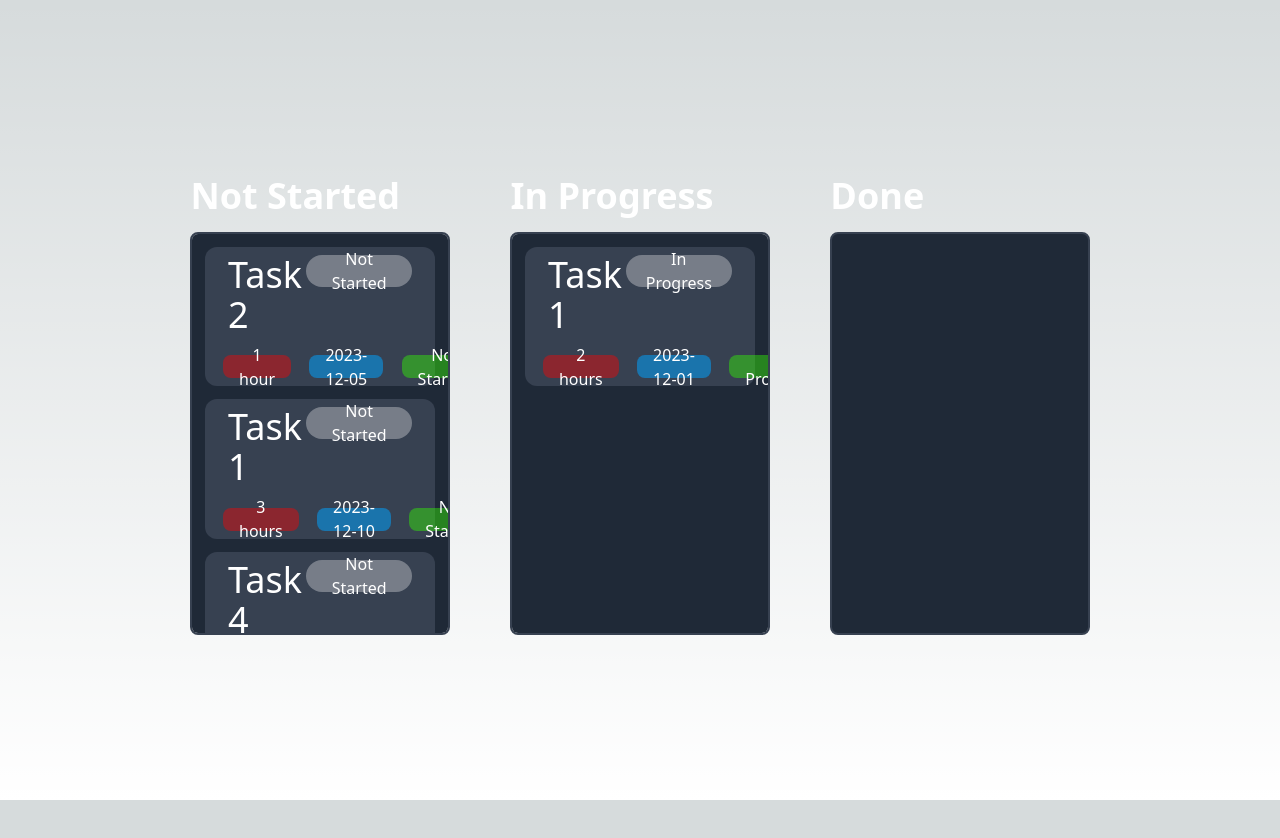
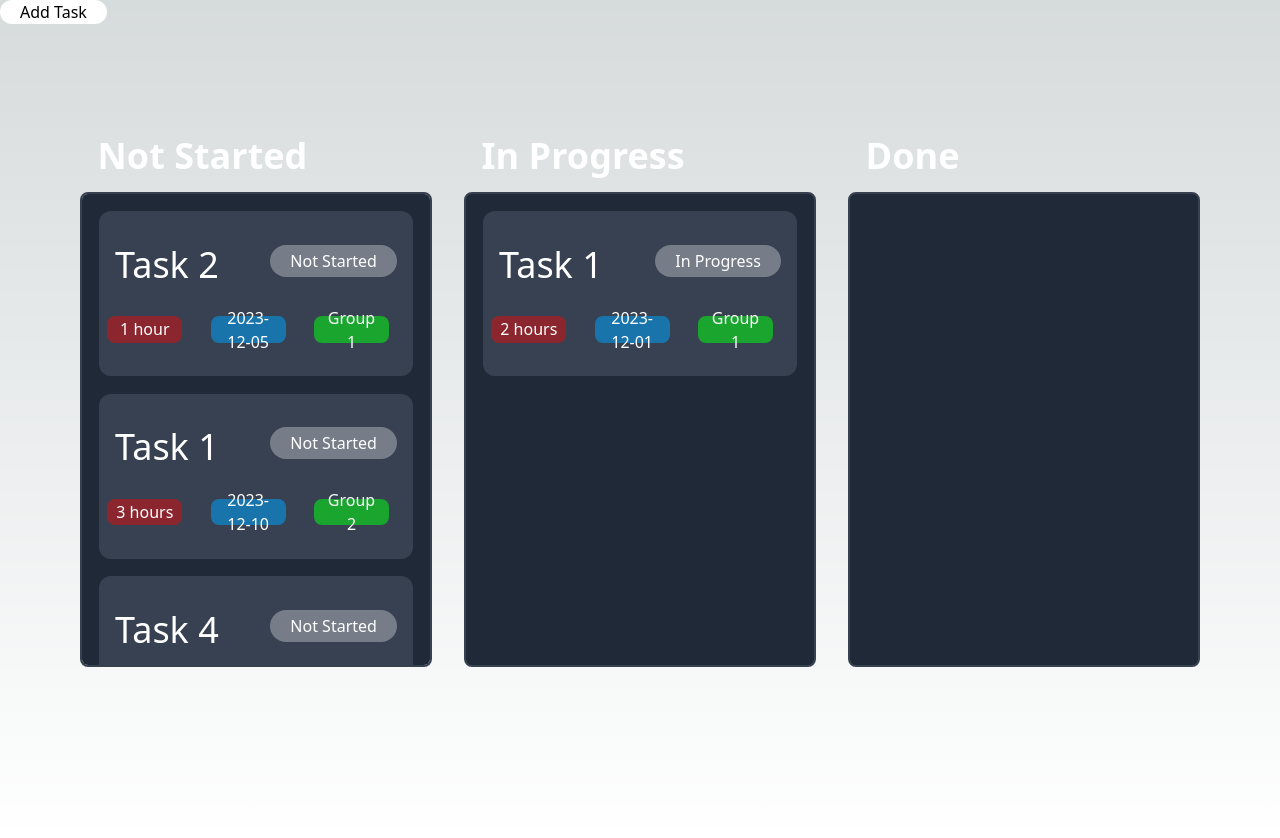
Before and after one commit to mithunb9/TakeTen, a Next.js app in the folder client/: page /screens/kanbanBoard in a window 1280 px wide. Before the commit the page ends 800 px from the top, so only its background shows below. Built offline with nearby package versions, Linux system fonts and the light colour scheme.

Commit message:
add create task, grouping attribute

```diff
--- a/client/components/ColumnComponents.tsx
+++ b/client/components/ColumnComponents.tsx
@@ -2,11 +2,13 @@ import React from 'react';
 import {FaDotCircle} from 'react-icons/fa';
 
 interface Task {
-  id: number; // Unique identifier for each task
-  name: string;
-  timeToComplete: string;
-  taskClass: string;
-  dueDate: string;
+id: number; // Unique identifier for each task
+name: string;
+timeToComplete: string;
+progress: string;
+dueDate: string;
+grouping: string;
+
 }
 
 interface ColumnProps {
@@ -25,19 +27,19 @@ allowDrop,
 onDragStart,
 }) => {
 return (
-    <div className="w-1/3 p-4 h-[60vh] ">
+    <div className="w-[35vw] p-4 h-[70vh] ">
     <h2 className="text-4xl font-bold mb-4 mx-[5%]">{columnTitle}</h2>
     <div
-        className="bg-gray-800 overflow-y-auto   rounded-lg border-2 border-gray-700 h-[90%] mx-[5%]"
+        className="bg-gray-800 overflow-y-auto   rounded-lg border-2 border-gray-700 h-[90%] "
         onDrop={(e) => onDrop(e, columnTitle)}
         onDragOver={(e) => allowDrop(e)}
     >
         {tasks
-        .filter((task) => task.taskClass === columnTitle)
+        .filter((task) => task.progress === columnTitle)
         .map((task) => (
             <div
             key={task.name}
-            className="bg-gray-700 p-[5%] m-[5%] h-[35%] w-[90%] rounded-xl cursor-move flex flex-col justify-center items-center"
+            className="bg-gray-700 py-[5%] m-[5%] h-[35%] w-[90%] rounded-xl cursor-move flex flex-col justify-center items-center"
             draggable
             onDragStart={(e) => onDragStart(e, task)}
             >
@@ -48,10 +50,11 @@ return (
             </div>
             <div className='flex flex-row w-[90%] h-[20%] justify-evenly item-center ml-[-5%] gap-[10%] mt-[10%]' >
 
-                <button className='rounded-lg bg-[#ff00006b]  w-fit px-4 flex flex-col justify-center  items-center'>{task.timeToComplete}</button>
-                <button className='rounded-lg bg-[#00a2ff86]  px-4 w-fit flex flex-col justify-center  items-center'>{task.dueDate}</button>
-                <button className='rounded-lg bg-[#33ff006b]  px-4 flex w-fit flex-col justify-center  items-center'>{task.taskClass}</button>
+                <button className='rounded-lg bg-[#ff00006b]  w-[40%] px-2 flex flex-col justify-center  items-center'>{task.timeToComplete}</button>
+                <button className='rounded-lg bg-[#00a2ff86]  px-2 w-[40%] flex flex-col justify-center  items-center'>{task.dueDate}</button>
+                <button className='rounded-lg bg-[#00ff1186]  px-2 w-[40%] flex flex-col justify-center  items-center'>{task.grouping}</button>
             </div>
+
             </div>
         ))}
     </div>
--- a/client/components/NavBar.tsx
+++ b/client/components/NavBar.tsx
@@ -2,7 +2,7 @@ import React from 'react';
 
 const Navbar = () => {
   return (
-    <div className='flex flex-row justify-between bg-white-500 items-center h-[10vh]'>
+    <div className='flex flex-row justify-between bg-white-500 items-center h-[5vh]'>
         <div>
             <h1 className='text-xl'></h1>
         </div>
--- a/client/pages/screens/kanbanBoard.tsx
+++ b/client/pages/screens/kanbanBoard.tsx
@@ -5,9 +5,12 @@ interface Task {
 id: number; // Unique identifier for each task
 name: string;
 timeToComplete: string;
-  taskClass: string;
+progress: string;
 dueDate: string;
+grouping: string;
+
 }
+
 
 
 const KanbanBoard: React.FC = () => {
@@ -16,36 +19,51 @@ const KanbanBoard: React.FC = () => {
       id: 1,
       name: 'Task 1',
       timeToComplete: '2 hours',
-    taskClass: 'In Progress',
+      progress: 'In Progress',
       dueDate: '2023-12-01',
+      grouping: 'Group 1',
     },
     {
       id: 2,
       name: 'Task 2',
       timeToComplete: '1 hour',
-    taskClass: 'Not Started',
+      progress: 'Not Started',
       dueDate: '2023-12-05',
+      grouping: 'Group 1',
     },
     {
       id: 3,
       name: 'Task 1',
       timeToComplete: '3 hours',
-    taskClass: 'Not Started',
+      progress: 'Not Started',
       dueDate: '2023-12-10',
+      grouping: 'Group 2',
     },
     {
       id: 4,
       name: 'Task 4',
       timeToComplete: '4 hours',
-    taskClass: 'Not Started',
+      progress: 'Not Started',
       dueDate: '2023-12-15',
+      grouping: 'Group 2',
     },
     //add more sample tasks
+  ]);
 
+  const addTask = () => {
+    // Generate a new task with a unique id and default values
+    const newTask: Task = {
+      id: tasks.length + 1, // This assumes tasks are never deleted
+      name: 'New Task',
+      timeToComplete: '1 hour',
+      progress: 'Not Started',
+      dueDate: '2023-12-31',
+      grouping: 'Group 1',
+    }; // alter this to make a post request to the backend to add a new task
 
-
-  // ... other tasks
-]);
+    // Add the new task to the current state
+    setTasks([...tasks, newTask]);
+  };
 
 
   const handleDragStart = (e: React.DragEvent<HTMLDivElement>, task: Task) => {
@@ -60,7 +78,7 @@ const KanbanBoard: React.FC = () => {
   const updatedTasks = tasks.filter((task) => task.id !== droppedTask.id);
 
   // Add the task to the new column
-  setTasks([...updatedTasks, { ...droppedTask, taskClass: newColumn }]);
+  setTasks([...updatedTasks, { ...droppedTask, progress: newColumn }]);
 };
 
 
@@ -69,8 +87,12 @@ const KanbanBoard: React.FC = () => {
   };
 
   return (
-    <div className="flex justify-center items-center h-screen bg-red text-white">
-      <div className="flex w-3/4">
+    <>
+    <div className='h-[5vh]'>
+      <button className='bg-[#ffffff] rounded-full text-black tet-lg px-5' onClick={addTask}>Add Task</button>
+    </div>
+    <div className="flex justify-center items-center h-screen  text-white">
+      <div className="flex w-[90%] h-[80vh]">
         {/* Use the ColumnComponent for each column */}
         <ColumnComponent
           tasks={tasks}
@@ -95,6 +117,8 @@ const KanbanBoard: React.FC = () => {
         />
       </div>
     </div>
+
+    </>
 );
 };
 
```
Lines whose indentation alone changed are shown as unchanged.
